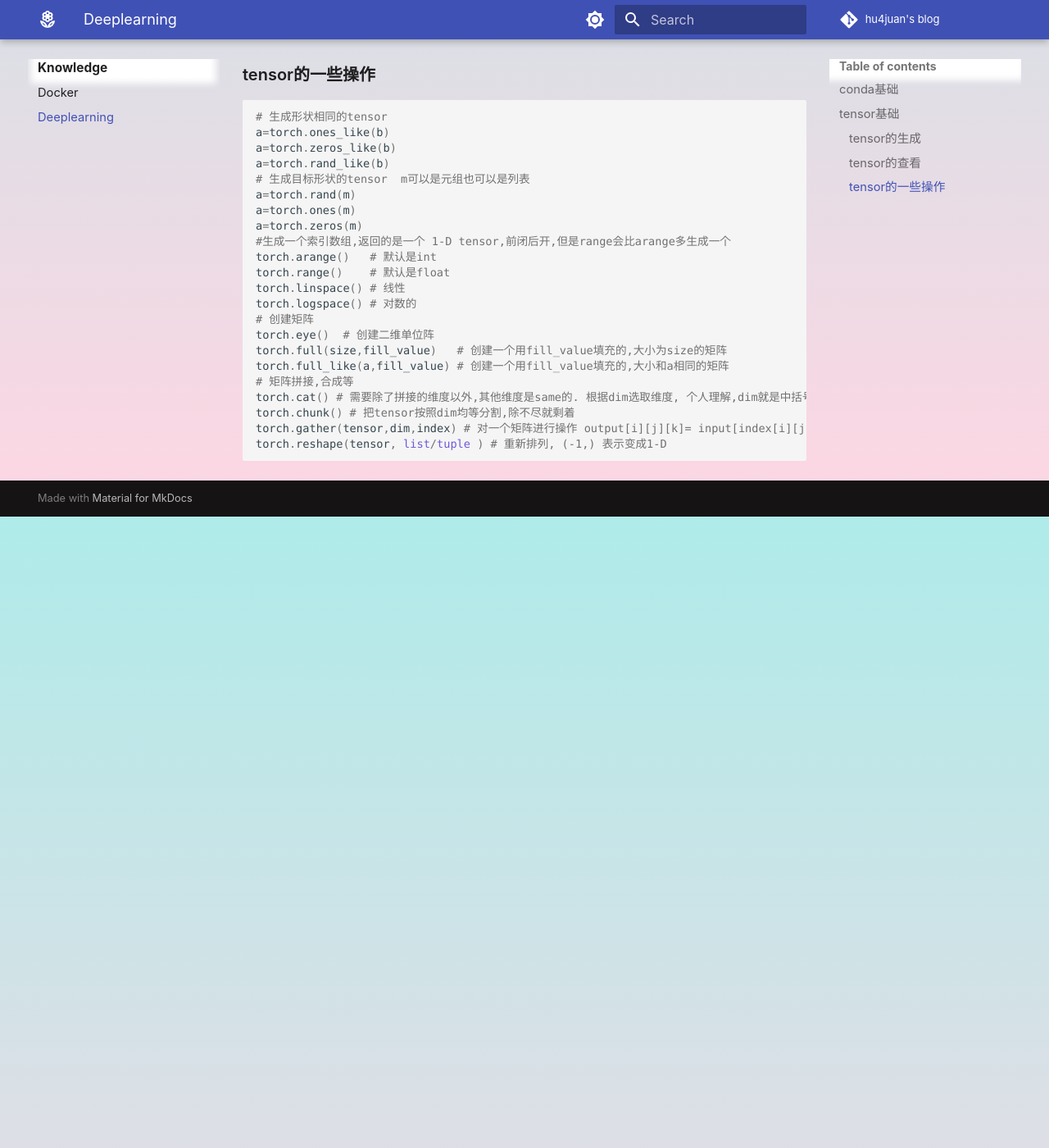
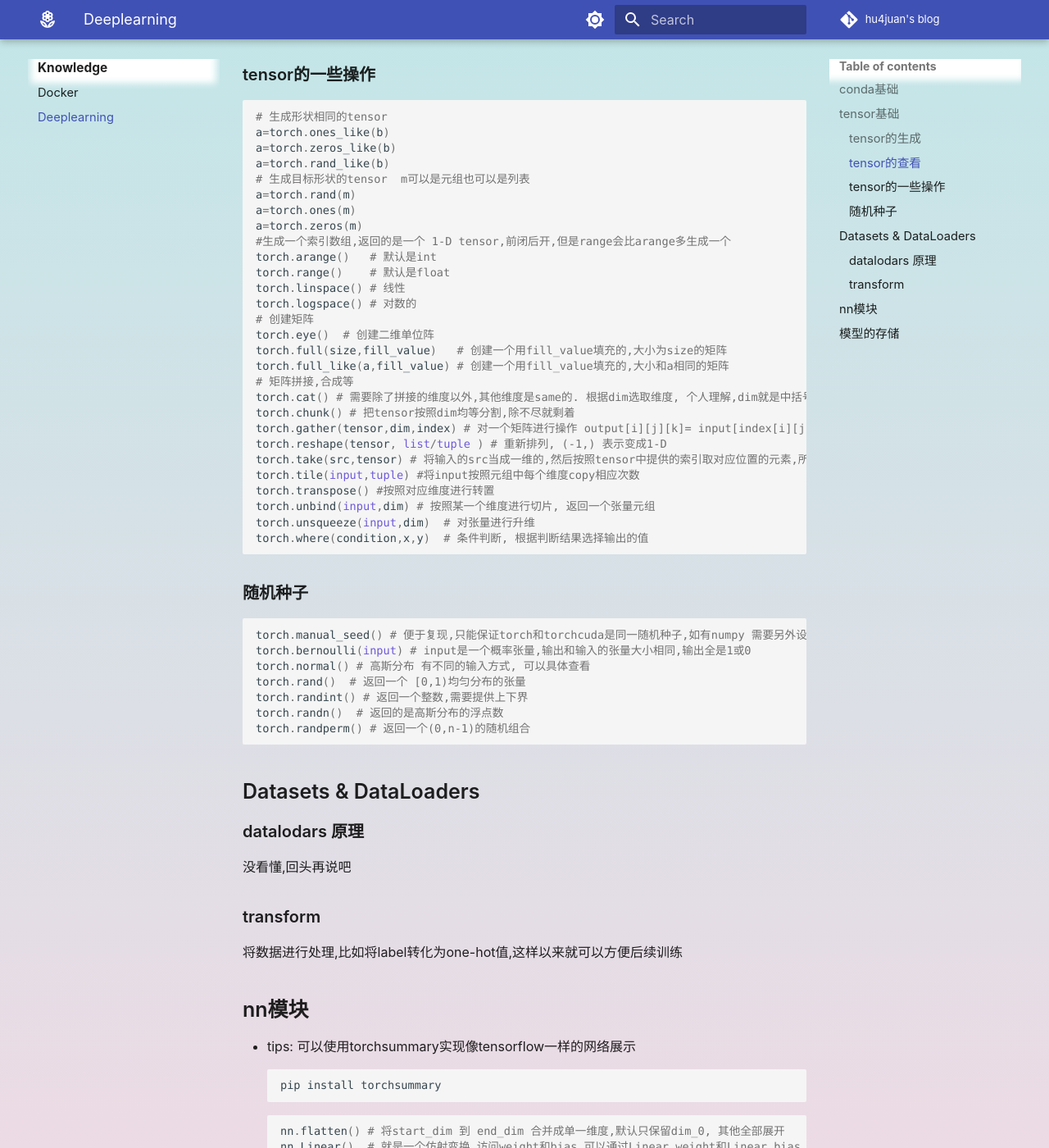
Before and after one commit to hu4juan/hu4juan.github.io, an MkDocs documentation site: the page built from docs/Knowledge/torch.md, in a window 1280 px wide and 1400 px high, scrolled down 874 px. Shown: the whole window at 82% size. Built offline with MkDocs 1.6.1 and Material for MkDocs 9.7.7, drawn with Linux system fonts in a browser that asks for light colours; comment, search, counter and statistics services are not loaded; a style sheet for code colours, icons or effects is not loaded; some of the changed text lies outside the part shown.

Commit message:
add some notes

````diff
--- a/docs/Knowledge/torch.md
+++ b/docs/Knowledge/torch.md
@@ -1,4 +1,4 @@
-# Torch入门
+# torch入门
 ## conda基础
 ```shell
 conda env list
@@ -52,4 +52,60 @@ torch.cat() # 需要除了拼接的维度以外,其他维度是same的. 根据di
 torch.chunk() # 把tensor按照dim均等分割,除不尽就剩着
 torch.gather(tensor,dim,index) # 对一个矩阵进行操作 output[i][j][k]= input[index[i][j][k]][j][k]  对于选定的index维度按照index进行指定,从左往右,从零开始依次增大
 torch.reshape(tensor, list/tuple ) # 重新排列, (-1,) 表示变成1-D
+torch.take(src,tensor) # 将输入的src当成一维的,然后按照tensor中提供的索引取对应位置的元素,所得数组大小和tensor一样
+torch.tile(input,tuple) #将input按照元组中每个维度copy相应次数
+torch.transpose() #按照对应维度进行转置
+torch.unbind(input,dim) # 按照某一个维度进行切片, 返回一个张量元组
+torch.unsqueeze(input,dim)  # 对张量进行升维
+torch.where(condition,x,y)  # 条件判断, 根据判断结果选择输出的值
 ```
+### 随机种子
+```python
+torch.manual_seed() # 便于复现,只能保证torch和torchcuda是同一随机种子,如有numpy 需要另外设置
+torch.bernoulli(input) # input是一个概率张量,输出和输入的张量大小相同,输出全是1或0
+torch.normal() # 高斯分布 有不同的输入方式, 可以具体查看
+torch.rand()  # 返回一个 [0,1)均匀分布的张量
+torch.randint() # 返回一个整数,需要提供上下界
+torch.randn()  # 返回的是高斯分布的浮点数
+torch.randperm() # 返回一个(0,n-1)的随机组合
+```
+## Datasets & DataLoaders
+### datalodars 原理
+没看懂,回头再说吧
+### transform
+将数据进行处理,比如将label转化为one-hot值,这样以来就可以方便后续训练
+
+## nn模块
+- tips: 可以使用torchsummary实现像tensorflow一样的网络展示
+```shell
+pip install torchsummary
+```
+```python
+nn.flatten() # 将start_dim 到 end_dim 合并成单一维度,默认只保留dim_0, 其他全部展开
+nn.Linear()  # 就是一个仿射变换,访问weight和bias 可以通过Linear.weight和Linear.bias
+#父类有一个attribute   named_parameters()
+
+a._moudule   # 可以查看该模型的属性, 返回的是一个dict, dict里有层的名字和对应的配置信息(输入输出, 偏差等)
+a.state_dict() #返回一个字典,可以查看内置的参数信息
+a.parameters() # 该函数可以返回一个迭代器(不是列表, 无法用len()方法), 后面可以用一个for循环print出来,这样也可以查看数值
+a.modules( )   # 同上,是用来看函数结构的
+a.to(device, dtype,....) # 可以进行修改
+```
+
+## 模型的存储
+```python
+# 模型的保存
+torch.save({
+    'epoch':EPOCH,
+    'model_state_dict':model.state_dict(),
+    'optimizer_state_dict':optimizer.state_dict(),
+    'loss':LOSS
+},Path)
+# 模型的读取
+checkout= torch.load(PATH)
+model.load_state_dict(checkpoint['model_state_dict'])
+optimizer.load_state_dict(checkpoint['optimizer_state_dict'])
+epoch=checkpoint['epoch']
+loss=checkpoint['loss']
+
+```
````
